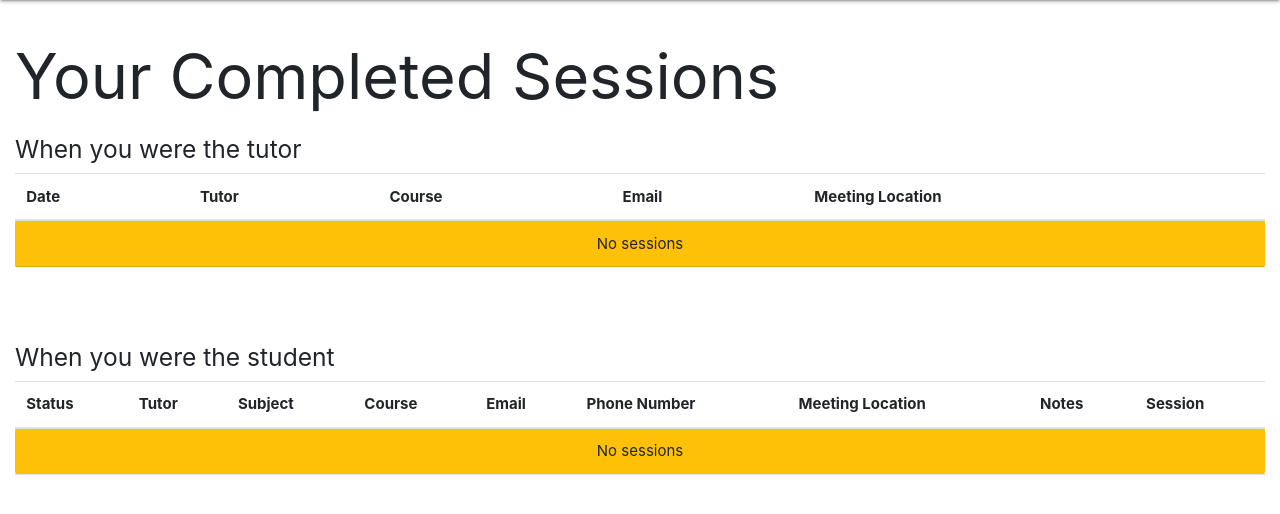
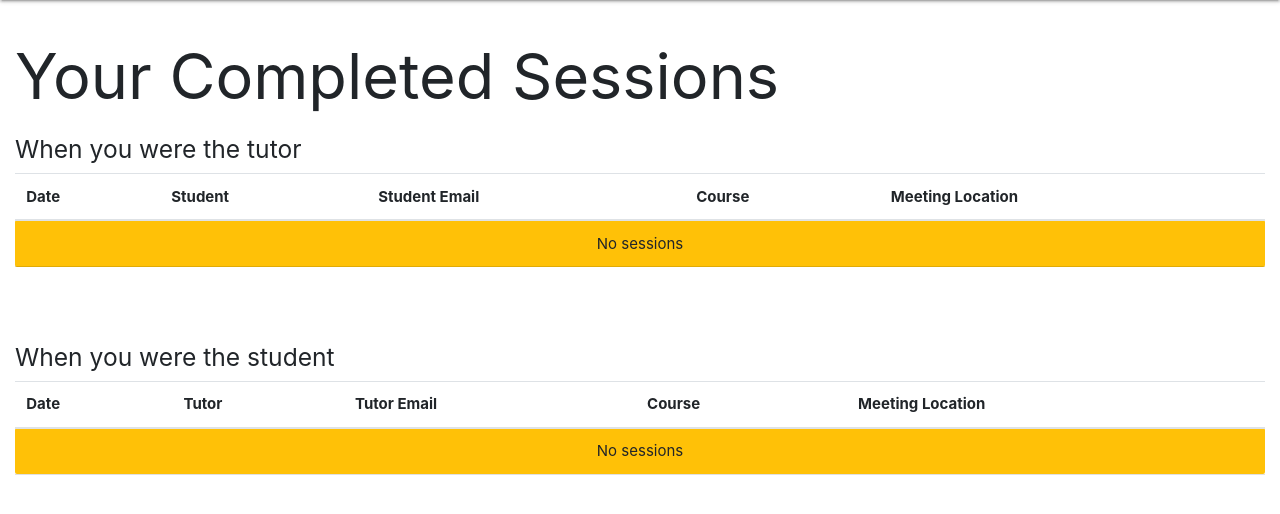
Before and after one commit to swatisriva1/quick-tutor-project, a Django app: page /accounthistory/ in a window 1280 px wide. Shown: the part 64-578 px from the top of the page. Run offline with Django 3.2, Linux system fonts and the light colour scheme; the visitor is signed in with stand-in values (Sample User, id 1); data that the repository does not hold is empty; parts of the project's set-up code (start-up, migrations or seed data) failed here and were passed over; some libraries are stand-ins or nearby versions.

Commit message:
Successful archive page via admin changes; phone number required

```diff
--- a/QuickTutor/settings.py
+++ b/QuickTutor/settings.py
@@ -122,7 +122,7 @@ MESSAGE_TAGS = {
 
 LANGUAGE_CODE = 'en-us'
 
-TIME_ZONE = 'UTC'
+TIME_ZONE = 'America/New_York'
 SESSION_ENGINE=  "django.contrib.sessions.backends.signed_cookies"
 
 USE_I18N = True
--- a/tutor/models.py
+++ b/tutor/models.py
@@ -26,7 +26,7 @@ class Profile(models.Model):
 
     user = models.OneToOneField(User, related_name='profile', on_delete=models.CASCADE, default="")
     phone_regex = RegexValidator(regex=r'^\+?1?\d{9,15}$')
-    phone_number = models.CharField(validators=[phone_regex], max_length=17, blank=True, default='+999999999', help_text="Phone number must be entered in the format: '+999999999'. Up to 15 digits allowed.")
+    phone_number = models.CharField(validators=[phone_regex], max_length=17, blank=False, help_text="Phone number must be entered in the format: '999-999-9999'. Up to 15 digits allowed.")
     # don't want to use simple text field for phone number
     # (want to validate) but not sure what to use
     first_name = models.CharField(max_length=200, default='First')
--- a/tutor/templates/tutor/account_history.html
+++ b/tutor/templates/tutor/account_history.html
@@ -13,11 +13,11 @@
     <table class="table table-hover">
         <thead>
             <tr>
-                <th>Date</th>      <!-- replace actual row with date ! -->
-                <th>Tutor</th>
+                <th>Date</th>
+                <th>Student</th>
                 <!-- <th>Subject</th> -->
+                <th>Student Email</th>
                 <th>Course</th>
-                <th>Email</th>
                 <!-- <th>Phone Number</th> -->
                 <th>Meeting Location</th>
                 <!-- <th>Notes</th>
@@ -36,31 +36,31 @@
                     {{job.session_date}}
                 </td>
                 <td>
-                    {% if job.tutor_profile != None %}
-                    {{ job.tutor_profile.first_name }} {{ job.tutor_profile.last_name }}
+                    {% if job.customer_profile != None %}
+                    {{ job.customer_profile.first_name }} {{ job.customer_profile.last_name }}
                     {% else %}
                     Not Assigned
                     {% endif %}
                 </td>
-                <td>{{ job.subject }}</td>
-                <td>{{ job.course }}</td>
+                <!-- <td>{{ job.subject }}</td> -->
                 <td>
-                    {% if job.tutor_profile != None %}
-                    {{ job.tutor_profile.email_addr }}
+                    {% if job.customer_profile != None %}
+                    {{ job.customer_profile.email_addr }}
                     {% else %}
                     -
                     {% endif %}
                 </td>
-                <td>
+                <td>{{ job.course }}</td>
+<!--                 <td>
                     {% if job.tutor_profile != None %}
                     {{ job.tutor_profile.phone_number }}
                     {% else %}
                     -
                     {% endif %}
-                </td>
+                </td> -->
                 <td>{{ job.location }}</td>
-                <td>{{ job.notes }}</td>
-                <td>
+                <!-- <td>{{ job.notes }}</td> -->
+<!--                 <td>
                     {% if job.tutor_profile != None %}
                     <a class="btn btn-info" href="{% url 'tutor:session' job.id %}">
                         Join
@@ -68,7 +68,7 @@
                     {% else %}
                     <button type="button" class="btn btn-info" disabled>Wait</button>
                     {% endif %}
-                </td>
+                </td> -->
             </tr>
             {% empty %}
             <tr>
@@ -82,26 +82,27 @@
 <table class="table table-hover">
     <thead>
         <tr>
-                <th>Status</th>
+            <th>Date</th>
             <th>Tutor</th>
-                <th>Subject</th>
+            <!-- <th>Subject</th> -->
+            <th>Tutor Email</th>
             <th>Course</th>
-                <th>Email</th>
-                <th>Phone Number</th>
+            <!-- <th>Phone Number</th> -->
             <th>Meeting Location</th>
-                <th>Notes</th>
-                <th>Session</th>
+            <!-- <th>Notes</th>
+            <th>Session</th> -->
         </tr>
     </thead>
     <tbody>
-            {% for job in job_list %}
+        {% for job in as_student %}
         <tr>
             <td>
-                    {% if job.tutor_profile != None %}
+<!--                {% if job.tutor_profile != None %}
                 <span>&#9989;</span>
                 {% else %}
                 <span>&#8987;</span>
-                    {% endif %}
+                {% endif %} -->
+                {{job.session_date}}
             </td>
             <td>
                 {% if job.tutor_profile != None %}
@@ -110,8 +111,7 @@
                 Not Assigned
                 {% endif %}
             </td>
-                <td>{{ job.subject }}</td>
-                <td>{{ job.course }}</td>
+            <!-- <td>{{ job.subject }}</td> -->
             <td>
                 {% if job.tutor_profile != None %}
                 {{ job.tutor_profile.email_addr }}
@@ -119,16 +119,17 @@
                 -
                 {% endif %}
             </td>
-                <td>
+            <td>{{ job.course }}</td>
+<!--                 <td>
                 {% if job.tutor_profile != None %}
                 {{ job.tutor_profile.phone_number }}
                 {% else %}
                 -
                 {% endif %}
-                </td>
+            </td> -->
             <td>{{ job.location }}</td>
-                <td>{{ job.notes }}</td>
-                <td>
+            <!-- <td>{{ job.notes }}</td> -->
+<!--                 <td>
                 {% if job.tutor_profile != None %}
                 <a class="btn btn-info" href="{% url 'tutor:session' job.id %}">
                     Join
@@ -136,7 +137,7 @@
                 {% else %}
                 <button type="button" class="btn btn-info" disabled>Wait</button>
                 {% endif %}
-                </td>
+            </td> -->
         </tr>
         {% empty %}
         <tr>
```
Also changed, not shown: tutor/migrations/0018_auto_20200411_1351.py (added). Lines whose indentation alone changed are shown as unchanged.
